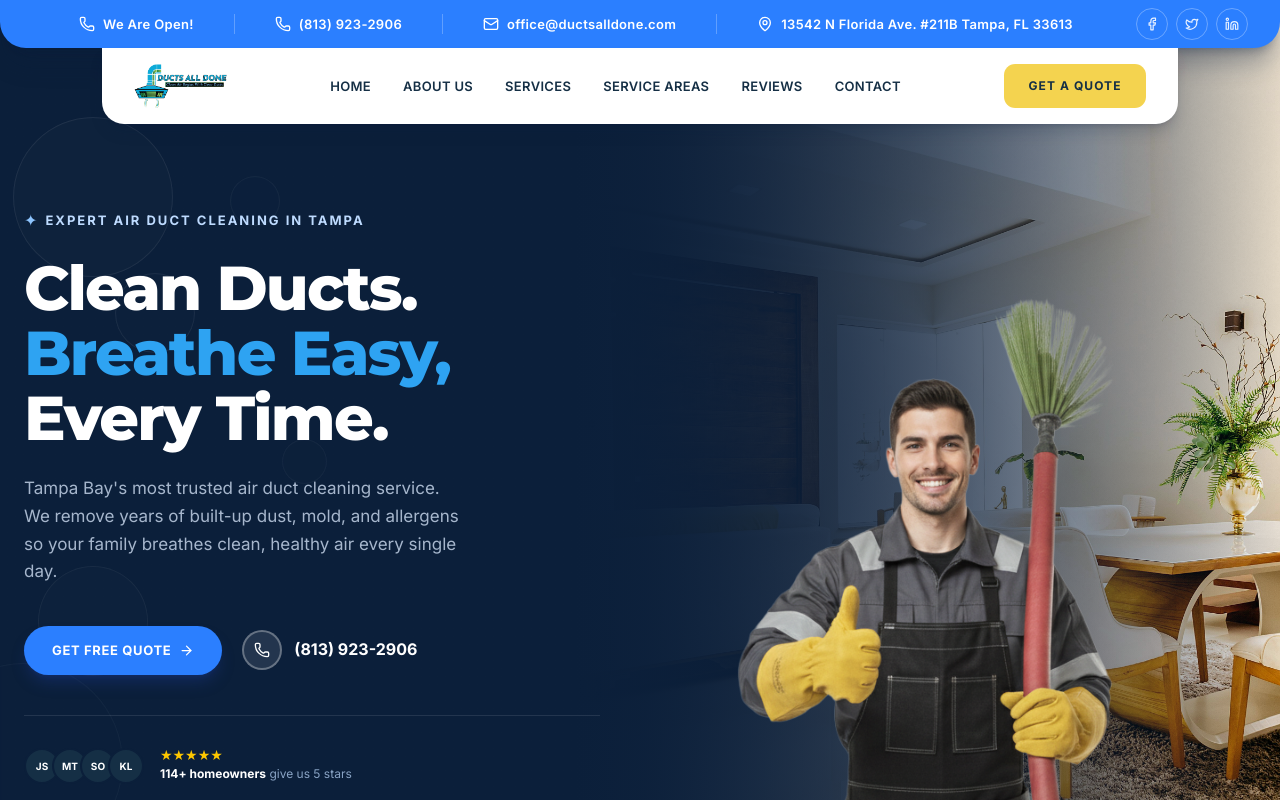
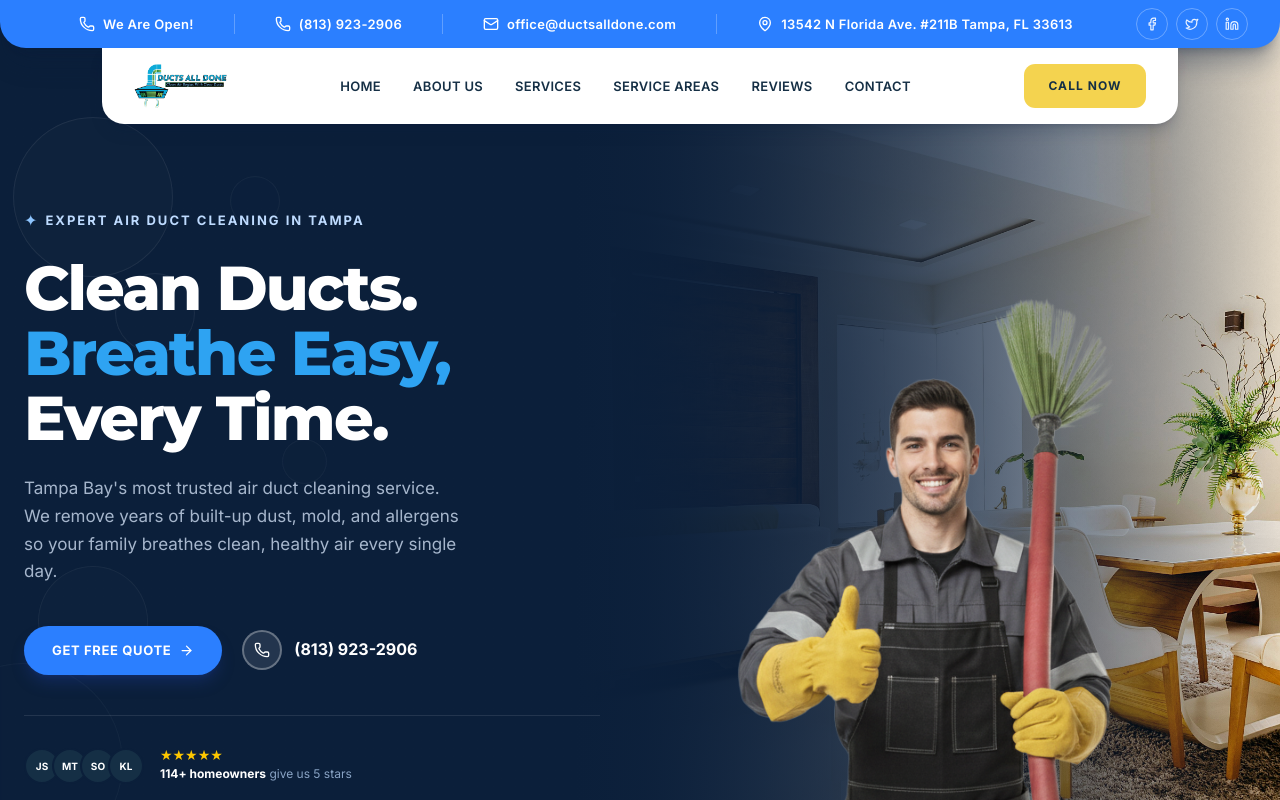
Before and after one commit to katsura919/ducts-all-done, a Next.js app: page / in a window 1280 px wide. Shown: the top 800 px of the page. Built offline with nearby package versions, Linux system fonts and the light colour scheme.

Commit message:
update cta button

```diff
--- a/src/components/sections/Header.tsx
+++ b/src/components/sections/Header.tsx
@@ -43,10 +43,10 @@ export default function Header() {
 
         <div className="flex items-center gap-2 md:gap-3">
           <a
-            href="#quote"
+            href="tel:8139232906"
             className="inline-flex items-center justify-center rounded-xl bg-[#f4d34f] px-3 py-2 text-[11px] font-bold uppercase tracking-[0.09em] text-[#152f45] transition-colors hover:bg-[#efc932] sm:px-4 sm:text-[12px] md:px-5 md:py-2.5"
           >
-            Get a Quote
+            Call Now
           </a>
 
           <button
--- a/src/components/sections/hero-header.tsx
+++ b/src/components/sections/hero-header.tsx
@@ -108,10 +108,10 @@ export default function HeroHeader() {
 
         <div className="flex items-center gap-2 md:gap-4">
           <a
-            href="#quote"
+            href="tel:8139232906"
             className="inline-flex items-center justify-center rounded-xl bg-[#f4d34f] px-3 py-2 text-[11px] font-bold uppercase tracking-[0.09em] text-[#152f45] transition-colors hover:bg-[#efc932] sm:px-4 sm:text-[12px] md:px-6 md:py-3"
           >
-            Get a Quote
+            Call Now
           </a>
 
           <button
```
